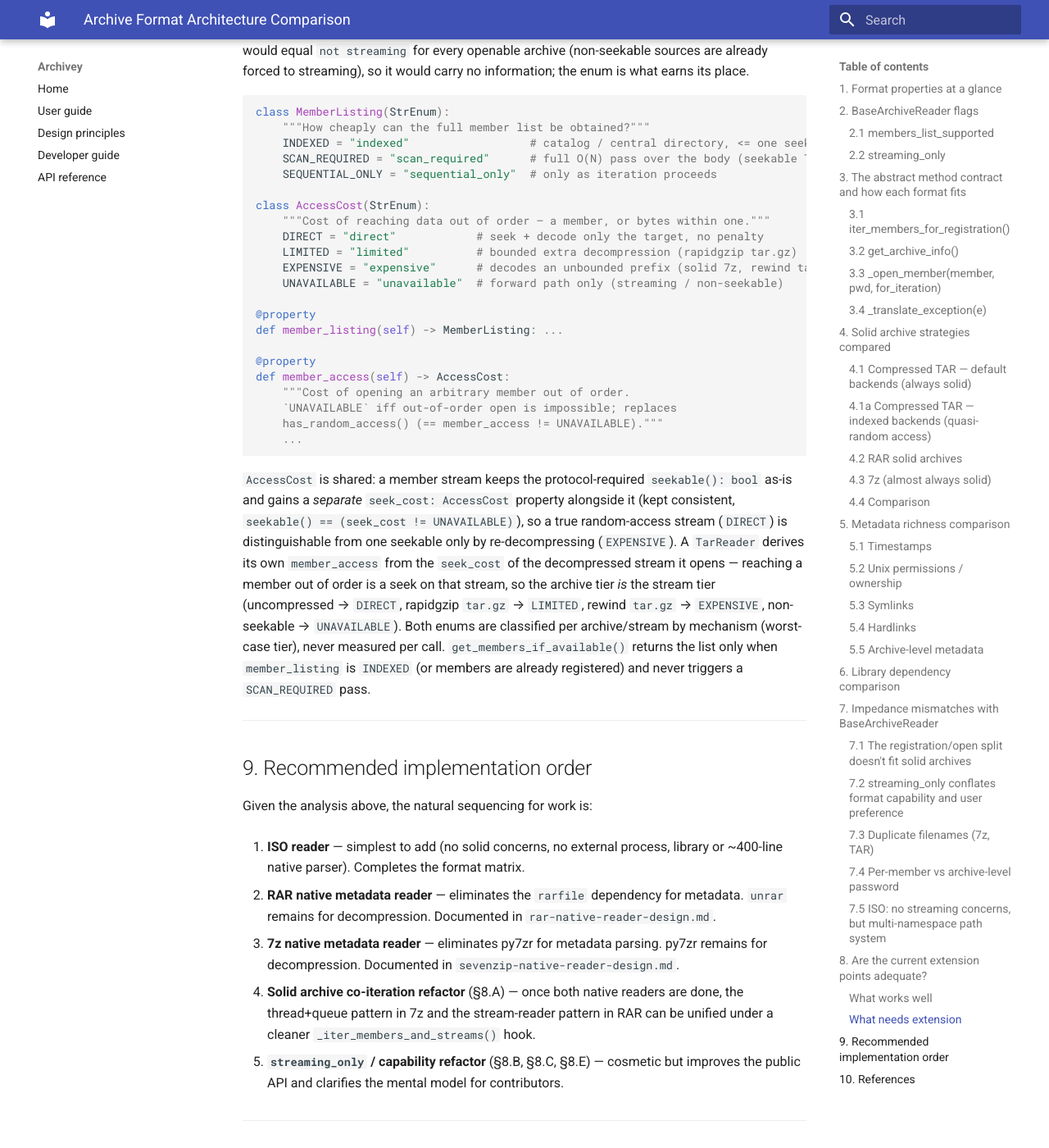
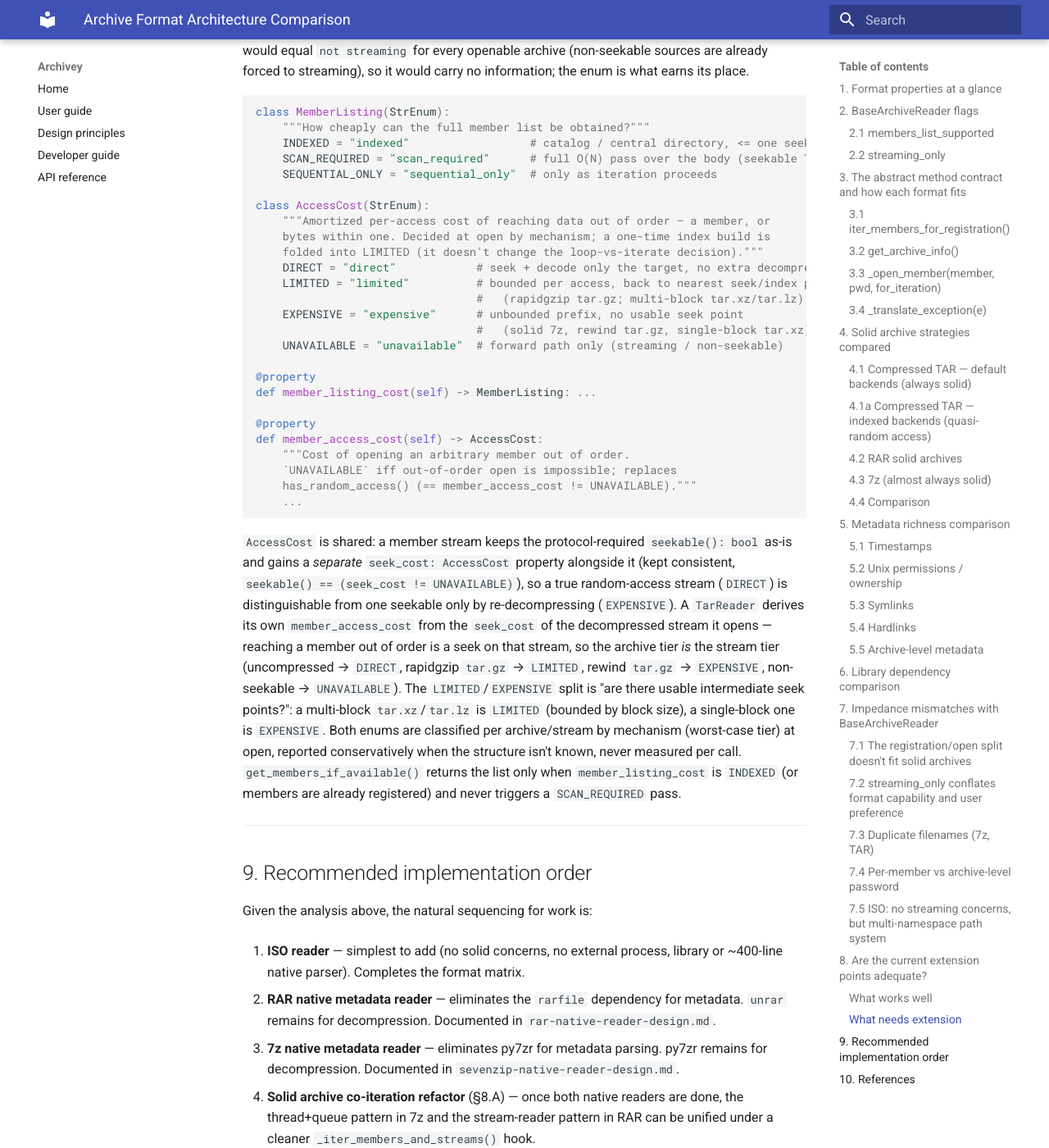
Before and after one commit to davitf/archivey-dev, an MkDocs documentation site: the page built from docs/format-architecture-comparison.md, in a window 1280 px wide and 1400 px high, scrolled down 17131 px. Shown: the whole window at 82% size. Built offline with MkDocs 1.6.1 and Material for MkDocs 9.7.7, drawn with Linux system fonts in a browser that asks for light colours.

Commit message:
Rename capability fields to *_cost; sharpen LIMITED definition
Field rename (clarity — member_listing read as "the actual list"):
- member_access  -> member_access_cost
- member_listing -> member_listing_cost
Enum names (AccessCost, MemberListing) and values unchanged. Applied across the
archive-reading delta, design, proposal, tasks, and the §8.E doc snippet.

Sharpen AccessCost.LIMITED rather than add tiers, to handle the real backend
cases without over-modeling:
- Define LIMITED as *amortized* per-access cost, explicitly folding in a one-time
  O(N) index build (rapidgzip building its seek index, eagerly or on first seek).
  It doesn't change the loop-vs-iterate decision: a single random open is O(N) on
  any non-DIRECT backend, so the cold first-seek spike is invisible to the choice
  the enum informs and belongs inside LIMITED, not a separate concept.
- Make the LIMITED/EXPENSIVE line "are there usable intermediate seek points?":
  a multi-block tar.xz/tar.lz is LIMITED (bounded by block size), a single-block
  one is EXPENSIVE (only seek point is the start). Our python-xz backend already
  reads the block index from the footer, so this is decidable at open.
- State the tier is decided at open from backend/index info (a footer index read
  during construction is fine), reported conservatively when structure is unknown,
  and that reading the property itself performs no I/O. Keep "hint not guarantee"
  for the loose-bound case (multi-block but huge blocks).

Aligns the within-member seek_cost tier descriptions with the same wording.

https://claude.ai/code/session_01Th3cWtDHE6jaSQ4KhkLfTb

````diff
--- a/docs/format-architecture-comparison.md
+++ b/docs/format-architecture-comparison.md
@@ -608,20 +608,24 @@ class MemberListing(StrEnum):
     SEQUENTIAL_ONLY = "sequential_only"  # only as iteration proceeds
 
 class AccessCost(StrEnum):
-    """Cost of reaching data out of order — a member, or bytes within one."""
-    DIRECT = "direct"            # seek + decode only the target, no penalty
-    LIMITED = "limited"          # bounded extra decompression (rapidgzip tar.gz)
-    EXPENSIVE = "expensive"      # decodes an unbounded prefix (solid 7z, rewind tar.gz)
+    """Amortized per-access cost of reaching data out of order — a member, or
+    bytes within one. Decided at open by mechanism; a one-time index build is
+    folded into LIMITED (it doesn't change the loop-vs-iterate decision)."""
+    DIRECT = "direct"            # seek + decode only the target, no extra decompression
+    LIMITED = "limited"          # bounded per access, back to nearest seek/index point
+                                 #   (rapidgzip tar.gz; multi-block tar.xz/tar.lz)
+    EXPENSIVE = "expensive"      # unbounded prefix, no usable seek point
+                                 #   (solid 7z, rewind tar.gz, single-block tar.xz)
     UNAVAILABLE = "unavailable"  # forward path only (streaming / non-seekable)
 
 @property
-def member_listing(self) -> MemberListing: ...
+def member_listing_cost(self) -> MemberListing: ...
 
 @property
-def member_access(self) -> AccessCost:
+def member_access_cost(self) -> AccessCost:
     """Cost of opening an arbitrary member out of order.
     `UNAVAILABLE` iff out-of-order open is impossible; replaces
-    has_random_access() (== member_access != UNAVAILABLE)."""
+    has_random_access() (== member_access_cost != UNAVAILABLE)."""
     ...
 ```
 
@@ -629,13 +633,16 @@ def member_access(self) -> AccessCost:
 `seekable(): bool` as-is and gains a *separate* `seek_cost: AccessCost` property
 alongside it (kept consistent, `seekable() == (seek_cost != UNAVAILABLE)`), so a
 true random-access stream (`DIRECT`) is distinguishable from one seekable only
-by re-decompressing (`EXPENSIVE`). A `TarReader` derives its own `member_access`
+by re-decompressing (`EXPENSIVE`). A `TarReader` derives its own `member_access_cost`
 from the `seek_cost` of the decompressed stream it opens — reaching a member out
 of order is a seek on that stream, so the archive tier *is* the stream tier
 (uncompressed → `DIRECT`, rapidgzip `tar.gz` → `LIMITED`, rewind `tar.gz` →
-`EXPENSIVE`, non-seekable → `UNAVAILABLE`). Both enums are classified per
-archive/stream by mechanism (worst-case tier), never measured per call.
-`get_members_if_available()` returns the list only when `member_listing` is
+`EXPENSIVE`, non-seekable → `UNAVAILABLE`). The `LIMITED`/`EXPENSIVE` split is
+"are there usable intermediate seek points?": a multi-block `tar.xz`/`tar.lz` is
+`LIMITED` (bounded by block size), a single-block one is `EXPENSIVE`. Both enums
+are classified per archive/stream by mechanism (worst-case tier) at open, reported
+conservatively when the structure isn't known, never measured per call.
+`get_members_if_available()` returns the list only when `member_listing_cost` is
 `INDEXED` (or members are already registered) and never triggers a
 `SCAN_REQUIRED` pass.
 
````
Also changed, not shown: openspec/changes/base-reader-architecture-extensions/design.md (+17 -7 lines), openspec/changes/base-reader-architecture-extensions/proposal.md (+7 -7 lines), openspec/changes/base-reader-architecture-extensions/specs/archive-reading/spec.md (+58 -35 lines), openspec/changes/base-reader-architecture-extensions/tasks.md (+3 -3 lines).
